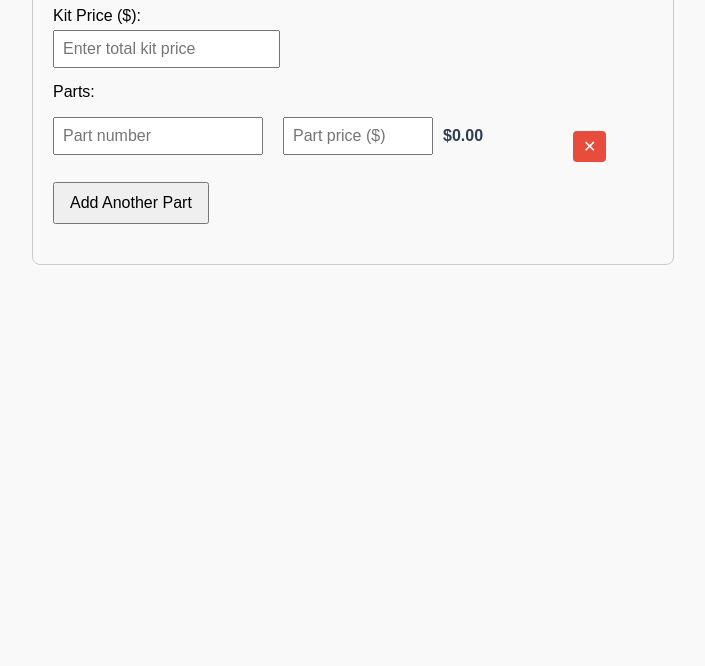
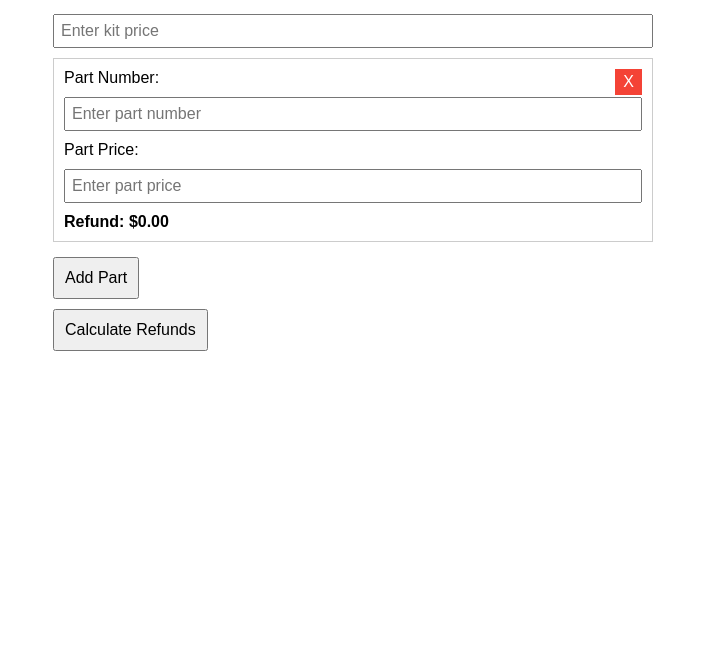
Before and after one commit to FaresThalji/Price-Matching-, a plain HTML site: page price.html in a window 1280 px wide. Shown: the part 134-800 px from the top of the page, without its empty margins (287-992 px from the left). Drawn offline with Linux system fonts and the light colour scheme.

Commit message:
Revamp Price Match Calculator HTML structure
Refactor the Price Match Calculator with improved layout and functionality.

```diff
--- a/price.html
+++ b/price.html
@@ -3,182 +3,141 @@
 <head>
 <meta charset="UTF-8" />
 <meta name="viewport" content="width=device-width, initial-scale=1" />
-  <title>Price Match Calculator - Multiple Parts with Inline Refunds</title>
+<title>Price Match Calculator</title>
 <style>
   body {
     font-family: Arial, sans-serif;
     max-width: 600px;
-      margin: 40px auto;
-      padding: 20px;
-      border: 1px solid #ccc;
-      border-radius: 8px;
-      background: #f9f9f9;
+    margin: 30px auto;
+    padding: 10px;
   }
-    label {
+  label, input, button {
     display: block;
-      margin: 15px 0 5px;
+    margin-bottom: 10px;
+    font-size: 16px;
   }
   input[type="number"], input[type="text"] {
-      padding: 8px;
-      font-size: 1rem;
+    padding: 6px;
+    width: 100%;
     box-sizing: border-box;
   }
-    input.partNumber {
-      width: 35%;
-    }
-    input.partPrice {
-      width: 25%;
-      margin-left: 10px;
-    }
-    .part-row {
-      display: flex;
-      align-items: center;
-      gap: 10px;
-      margin-top: 10px;
+  .part {
+    border: 1px solid #ccc;
+    padding: 10px;
+    margin-bottom: 15px;
+    position: relative;
   }
   .refund {
-      width: 120px;
     font-weight: bold;
-      color: #2c3e50;
+    margin-top: 6px;
   }
   button {
-      margin-top: 20px;
-      padding: 10px 15px;
-      font-size: 1rem;
+    padding: 10px;
     cursor: pointer;
   }
   .remove-btn {
-      background: #e74c3c;
+    position: absolute;
+    right: 10px;
+    top: 10px;
+    background: #f44336;
     color: white;
     border: none;
-      padding: 6px 10px;
-      font-size: 1rem;
-      border-radius: 4px;
+    padding: 4px 8px;
     cursor: pointer;
-      flex-shrink: 0;
-    }
-    #message {
-      margin-top: 20px;
-      color: #e74c3c;
-      font-weight: bold;
   }
 </style>
 </head>
 <body>
+
 <h1>Price Match Calculator</h1>
 
-  <label for="kitPrice">Kit Price ($):</label>
-  <input
-    type="number"
-    id="kitPrice"
-    min="0"
-    step="0.01"
-    placeholder="Enter total kit price"
-    oninput="updateRefunds()"
-  />
+<label for="kitPrice">Kit Price:</label>
+<input type="number" id="kitPrice" min="0" step="0.01" placeholder="Enter kit price" />
 
-  <div id="partsContainer">
-    <label>Parts:</label>
-    <div class="part-row">
-      <input type="text" class="partNumber" placeholder="Part number" />
-      <input
-        type="number"
-        class="partPrice"
-        min="0"
-        step="0.01"
-        placeholder="Part price ($)"
-        oninput="updateRefunds()"
-      />
-      <div class="refund">$0.00</div>
-      <button type="button" class="remove-btn" onclick="removePart(this)">✕</button>
-    </div>
-  </div>
+<div id="partsContainer"></div>
 
-  <button type="button" onclick="addPart()">Add Another Part</button>
-  <div id="message"></div>
+<button id="addPartBtn">Add Part</button>
+<button id="calculateBtn">Calculate Refunds</button>
 
 <script>
-    function addPart() {
-      const partsContainer = document.getElementById("partsContainer");
-      const partRow = document.createElement("div");
-      partRow.className = "part-row";
-      partRow.innerHTML = `
-        <input type="text" class="partNumber" placeholder="Part number" />
-        <input type="number" class="partPrice" min="0" step="0.01" placeholder="Part price ($)" oninput="updateRefunds()" />
-        <div class="refund">$0.00</div>
-        <button type="button" class="remove-btn" onclick="removePart(this)">✕</button>
+  const partsContainer = document.getElementById('partsContainer');
+  const addPartBtn = document.getElementById('addPartBtn');
+  const calculateBtn = document.getElementById('calculateBtn');
+  const kitPriceInput = document.getElementById('kitPrice');
+
+  function createPart(index) {
+    const div = document.createElement('div');
+    div.className = 'part';
+    div.dataset.index = index;
+
+    div.innerHTML = `
+      <label>Part Number:</label>
+      <input type="text" class="part-number" placeholder="Enter part number" />
+      <label>Part Price:</label>
+      <input type="number" class="part-price" min="0" step="0.01" placeholder="Enter part price" />
+      <div class="refund">Refund: $0.00</div>
+      <button class="remove-btn" title="Remove this part">X</button>
     `;
-      partsContainer.appendChild(partRow);
+
+    div.querySelector('.remove-btn').addEventListener('click', () => {
+      div.remove();
+    });
+
+    return div;
   }
 
-    function removePart(button) {
-      button.parentElement.remove();
-      updateRefunds();
-    }
+  addPartBtn.addEventListener('click', () => {
+    const newIndex = partsContainer.children.length;
+    partsContainer.appendChild(createPart(newIndex));
+  });
 
-    function updateRefunds() {
-      const kitPriceInput = document.getElementById("kitPrice");
+  calculateBtn.addEventListener('click', () => {
     const kitPrice = parseFloat(kitPriceInput.value);
-
-      const messageDiv = document.getElementById("message");
-      messageDiv.textContent = "";
-
-      const partRows = [...document.querySelectorAll(".part-row")];
-
     if (isNaN(kitPrice) || kitPrice <= 0) {
-        // Clear refunds and show message
-        partRows.forEach((row) => {
-          row.querySelector(".refund").textContent = "$0.00";
-        });
-        messageDiv.textContent = "Please enter a valid kit price greater than 0.";
+      alert('Please enter a valid kit price greater than 0.');
       return;
     }
 
+    const parts = [...partsContainer.querySelectorAll('.part')];
     let totalPartsPrice = 0;
-      const parts = [];
+    const partsData = [];
 
-      for (const row of partRows) {
-        const numberInput = row.querySelector(".partNumber");
-        const priceInput = row.querySelector(".partPrice");
-        const refundDiv = row.querySelector(".refund");
+    // Read and validate part prices
+    for (const partDiv of parts) {
+      const partNumber = partDiv.querySelector('.part-number').value.trim();
+      const partPriceInput = partDiv.querySelector('.part-price');
+      const partPrice = parseFloat(partPriceInput.value);
 
-        const price = parseFloat(priceInput.value);
-        const number = numberInput.value.trim() || "(No part number)";
-
-        if (isNaN(price) || price <= 0) {
-          refundDiv.textContent = "$0.00";
-          messageDiv.textContent = `Please enter a valid part price greater than 0 for part "${number}".`;
+      if (!partNumber) {
+        alert('Please enter a part number for every part.');
         return;
       }
 
-        totalPartsPrice += price;
-        parts.push({ number, price, refundDiv });
-      }
-
-      if (totalPartsPrice === 0) {
-        partRows.forEach((row) => {
-          row.querySelector(".refund").textContent = "$0.00";
-        });
-        messageDiv.textContent = "Please enter part prices greater than 0.";
+      if (isNaN(partPrice) || partPrice < 0) {
+        alert('Please enter a valid part price (0 or more) for every part.');
         return;
       }
 
-      // Calculate refunds with proportional scaling if needed
-      if (totalPartsPrice <= kitPrice) {
-        // No scaling needed
-        parts.forEach(({ refundDiv, price }) => {
-          refundDiv.textContent = `$${price.toFixed(2)}`;
-        });
-      } else {
-        // Scale refunds proportionally
-        parts.forEach(({ refundDiv, price }) => {
-          const refund = (price / totalPartsPrice) * kitPrice;
-          refundDiv.textContent = `$${refund.toFixed(2)}`;
-        });
+      totalPartsPrice += partPrice;
+      partsData.push({ partDiv, partPrice });
     }
 
-      messageDiv.textContent = ""; // Clear any previous errors
+    // Calculate refunds
+    for (const { partDiv, partPrice } of partsData) {
+      let refund;
+      if (totalPartsPrice <= kitPrice) {
+        refund = partPrice;
+      } else {
+        refund = (partPrice / totalPartsPrice) * kitPrice;
       }
+      refund = refund.toFixed(2);
+      partDiv.querySelector('.refund').textContent = `Refund: $${refund}`;
+    }
+  });
+
+  // Start with one part input
+  addPartBtn.click();
 </script>
+
 </body>
 </html>
```
Lines whose indentation alone changed are shown as unchanged.
